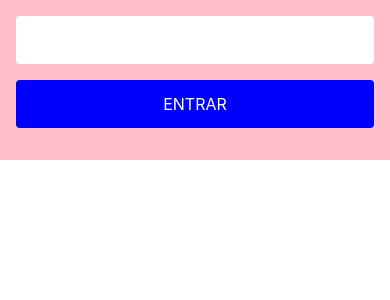
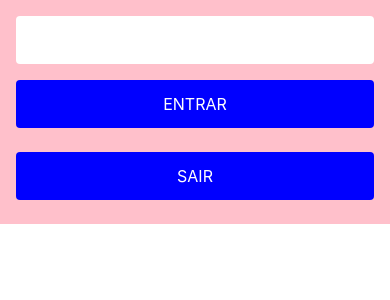
Before and after one commit to airtoncopilot/AwesomeProject, a React Native app: screen / in a window 390 px wide. Shown: the top 300 px of the page. Built offline with nearby package versions, Linux system fonts and the light colour scheme.

Commit message:
Muudança de teste

```diff
--- a/src/modules/login/screens/Login.tsx
+++ b/src/modules/login/screens/Login.tsx
@@ -15,6 +15,7 @@ const Login = () => {
             <ContainerLogin>
                 <Input />
                 <Button margin="16px" title="ENTRAR" onPress={handleOnPress} />
+                <Button margin="8px" title="SAIR" />
             </ContainerLogin>
         </View>
     );
```
